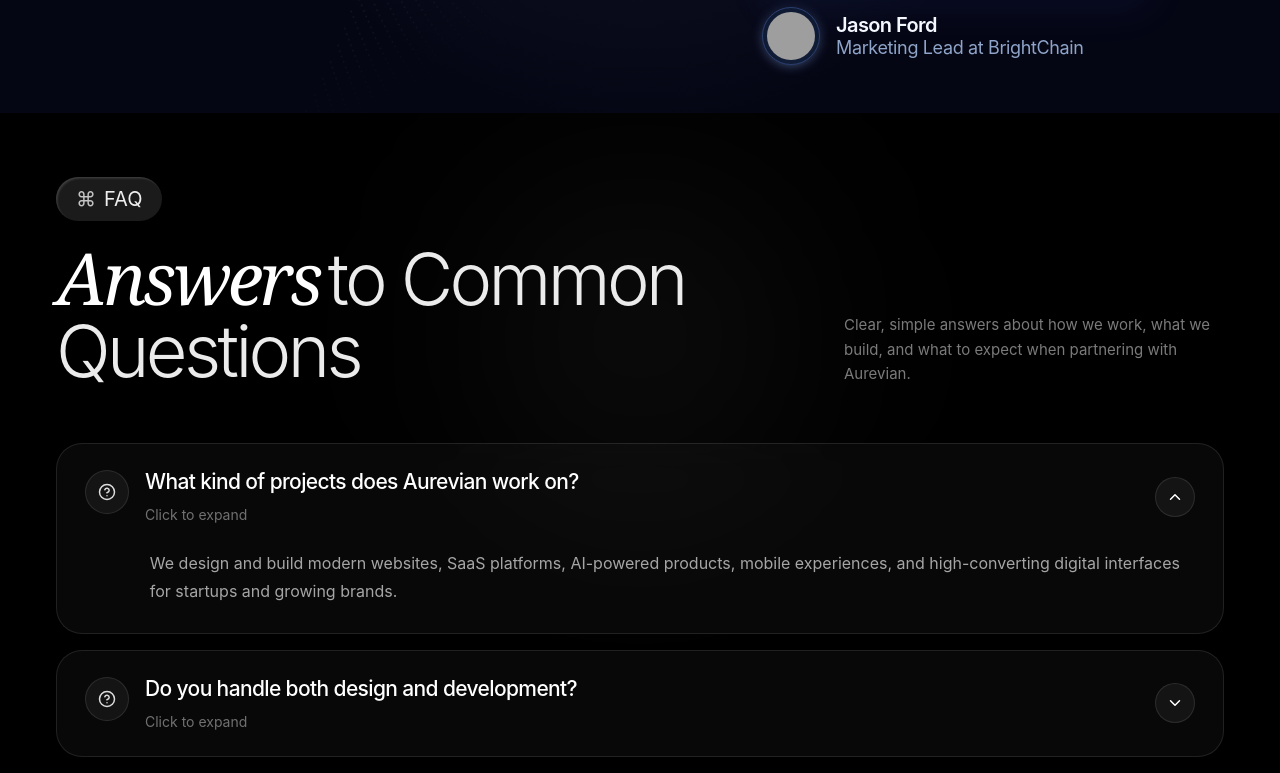
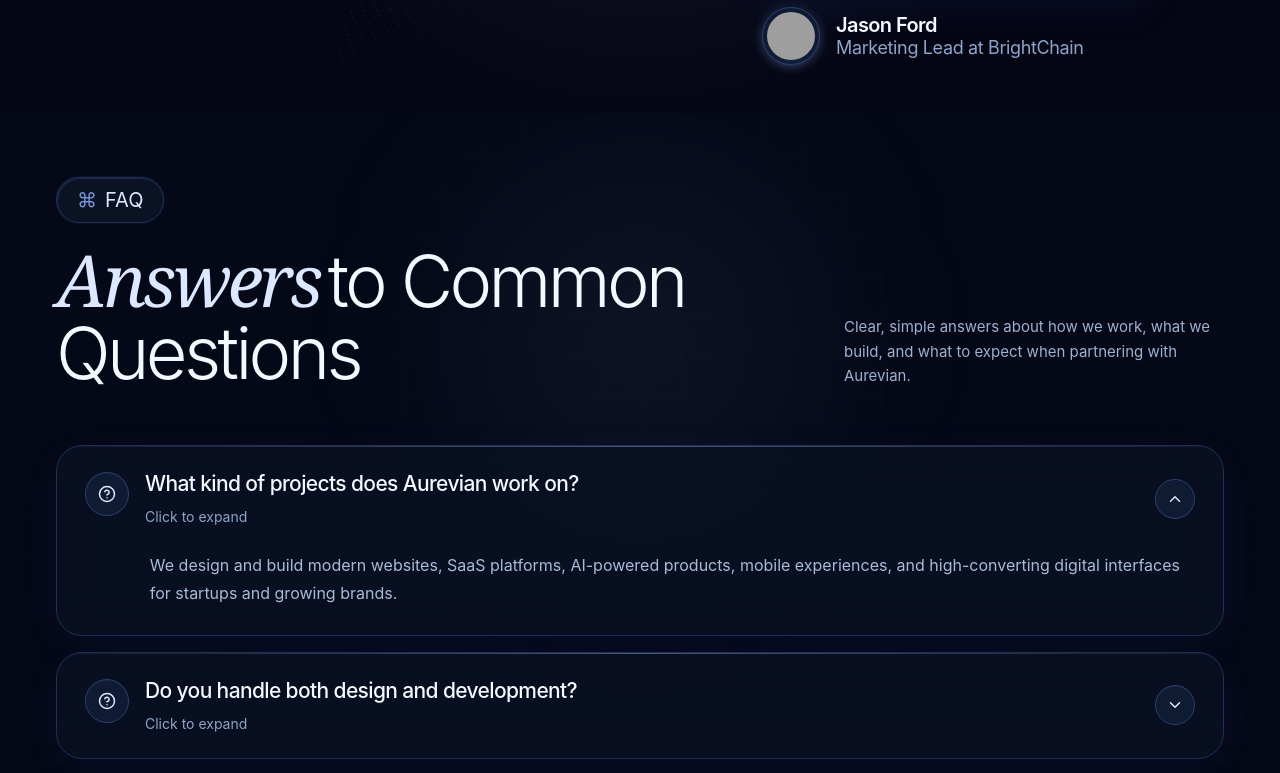
Before and after one commit to Takmim00/Aurevian, a React (Vite) app: page / in a window 1280 px wide. Shown: the part 5660-6433 px from the top of the page. Built offline with nearby package versions, Linux system fonts and the light colour scheme; grey boxes are pictures that could not be loaded.

Commit message:
faq section color update

```diff
--- a/src/components/FAQ.jsx
+++ b/src/components/FAQ.jsx
@@ -39,30 +39,32 @@ function FaqItem({ item, index, activeIndex, setActiveIndex }) {
       whileInView={{ opacity: 1, y: 0 }}
       viewport={{ once: true, amount: 0.2 }}
       transition={{ duration: 0.55, delay: index * 0.08 }}
-      className="overflow-hidden rounded-[26px] border border-white/10 bg-white/3 backdrop-blur-xl"
+      className="overflow-hidden rounded-[26px] border border-[#1f2f57] bg-[#0b1224]/72 backdrop-blur-xl shadow-[inset_0_1px_0_rgba(255,255,255,0.04),0_10px_40px_rgba(80,120,255,0.06)]"
     >
+      <div className="pointer-events-none absolute inset-x-0 top-0 h-px bg-[linear-gradient(90deg,transparent,rgba(175,205,255,0.35),transparent)]" />
+
       <button
         type="button"
         onClick={() => setActiveIndex(isOpen ? null : index)}
         className="flex w-full items-center justify-between gap-5 px-5 py-5 text-left sm:px-7 sm:py-6"
       >
         <div className="flex items-start gap-4">
-          <div className="mt-0.5 flex h-11 w-11 shrink-0 items-center justify-center rounded-full border border-white/10 bg-white/5 text-white/85">
+          <div className="mt-0.5 flex h-11 w-11 shrink-0 items-center justify-center rounded-full border border-[#29406f] bg-[#0f1a33] text-[#dbe7ff] shadow-[inset_0_1px_0_rgba(255,255,255,0.04)]">
             <HelpCircle size={18} />
           </div>
 
           <div>
-            <h3 className="text-[18px] font-medium leading-snug tracking-[-0.03em] text-white sm:text-[21px]">
+            <h3 className="text-[18px] font-medium leading-snug tracking-[-0.03em] text-[#f4f8ff] sm:text-[21px]">
               {item.question}
             </h3>
-            <p className="mt-2 text-sm text-white/42">Click to expand</p>
+            <p className="mt-2 text-sm text-[#8ea4c9]">Click to expand</p>
           </div>
         </div>
 
         <motion.span
           animate={{ rotate: isOpen ? 180 : 0 }}
           transition={{ duration: 0.28 }}
-          className="flex h-10 w-10 shrink-0 items-center justify-center rounded-full border border-white/10 bg-white/5 text-white"
+          className="flex h-10 w-10 shrink-0 items-center justify-center rounded-full border border-[#29406f] bg-[#0f1a33] text-[#dbe7ff] shadow-[inset_0_1px_0_rgba(255,255,255,0.04)]"
         >
           <ChevronDown size={18} />
         </motion.span>
@@ -77,7 +79,7 @@ function FaqItem({ item, index, activeIndex, setActiveIndex }) {
             transition={{ duration: 0.35, ease: "easeInOut" }}
             className="overflow-hidden"
           >
-            <div className="px-5 pb-5 pl-[4.9rem] text-[15px] leading-7 text-white/64 sm:px-7 sm:pb-7 sm:pl-[5.8rem] sm:text-base">
+            <div className="px-5 pb-5 pl-[4.9rem] text-[15px] leading-7 text-[#a9bbd9] sm:px-7 sm:pb-7 sm:pl-[5.8rem] sm:text-base">
               {item.answer}
             </div>
           </motion.div>
@@ -93,11 +95,11 @@ export default function FAQ() {
   return (
     <section
       id="faq"
-      className="relative overflow-hidden bg-black px-4 py-16 text-white md:px-8 lg:px-10 xl:px-14"
+      className="relative overflow-hidden bg-[#050816] px-4 py-16 text-white md:px-8 lg:px-10 xl:px-14"
     >
       <div className="pointer-events-none absolute inset-0">
-        <div className="absolute left-1/2 top-20 h-72 w-72 -translate-x-1/2 rounded-full bg-white/6 blur-[110px]" />
-        <div className="absolute inset-0 opacity-[0.05] bg-[linear-gradient(rgba(255,255,255,0.06)_1px, transparent_1px), linear-gradient(90deg, rgba(255, 255, 255,0.06)_1px, transparent_1px)] bg-size-[40px_40px]" />
+        <div className="absolute left-1/2 top-20 h-72 w-72 -translate-x-1/2 rounded-full bg-[#8fb4ff]/10 blur-[110px]" />
+        <div className="absolute inset-0 opacity-[0.08] bg-[linear-gradient(rgba(143,180,255,0.08)_1px,transparent_1px),linear-gradient(90deg,rgba(143,180,255,0.08)_1px,transparent_1px)] bg-size-[40px_40px]" />
       </div>
 
       <div className="relative z-10 mx-auto max-w-400">
@@ -109,18 +111,18 @@ export default function FAQ() {
           className="mb-10 flex flex-col gap-6 lg:mb-14 lg:flex-row lg:items-end lg:justify-between"
         >
           <div>
-            <div className="mb-5 inline-flex items-center gap-2 rounded-full bg-[#1b1b1b] px-5 py-2 text-xl text-[#eeeeee] shadow-[inset_1.5px_1.5px_2px_rgba(255,255,255,0.15)]">
-              <span className="opacity-80">⌘</span>
+            <div className="mb-5 inline-flex items-center gap-2 rounded-full border border-[#1f2f57] bg-[#0b1224] px-5 py-2 text-xl text-[#dbe7ff] shadow-[inset_1px_1px_2px_rgba(133,165,255,0.16),0_0_0_1px_rgba(70,110,210,0.08)]">
+              <span className="opacity-80 text-[#8fb4ff]">⌘</span>
               <span>FAQ</span>
             </div>
 
-            <h2 className="max-w-165 text-[40px] leading-none tracking-[-0.05em] text-white sm:text-[52px] md:text-[62px] lg:text-[72px]">
-              <span className="mr-2 font-serif italic">Answers</span>
-              <span className="font-light text-white/92">to Common Questions</span>
+            <h2 className="max-w-165 text-[40px] leading-none tracking-[-0.05em] text-[#f4f8ff] sm:text-[52px] md:text-[62px] lg:text-[72px]">
+              <span className="mr-2 font-serif italic text-[#dce8ff]">Answers</span>
+              <span className="font-light text-[#f4f8ff]">to Common Questions</span>
             </h2>
           </div>
 
-          <p className="max-w-95 text-sm leading-[1.65] text-white/48 md:text-[15px]">
+          <p className="max-w-95 text-sm leading-[1.65] text-[#9fb0d1] md:text-[15px]">
             Clear, simple answers about how we work, what we build, and what to
             expect when partnering with Aurevian.
           </p>
```
